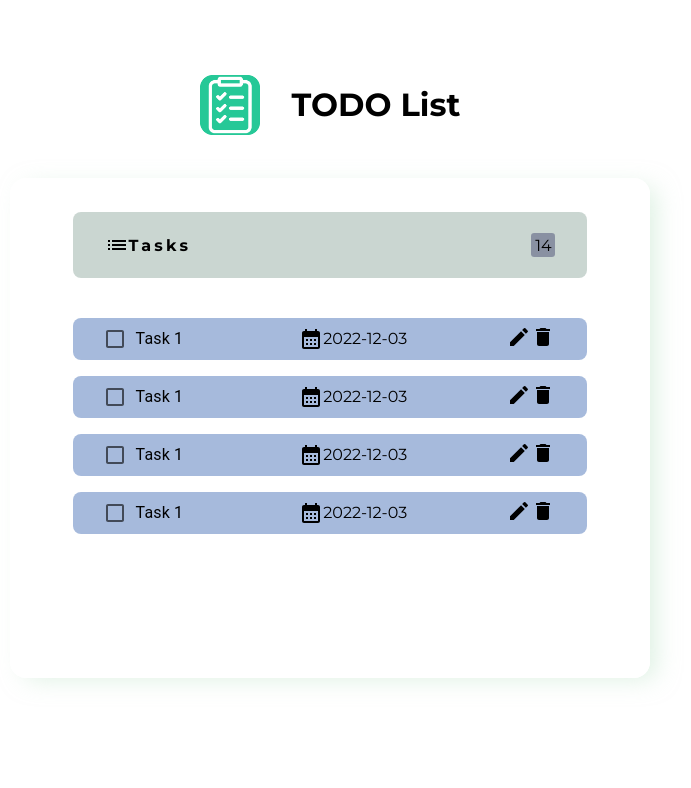
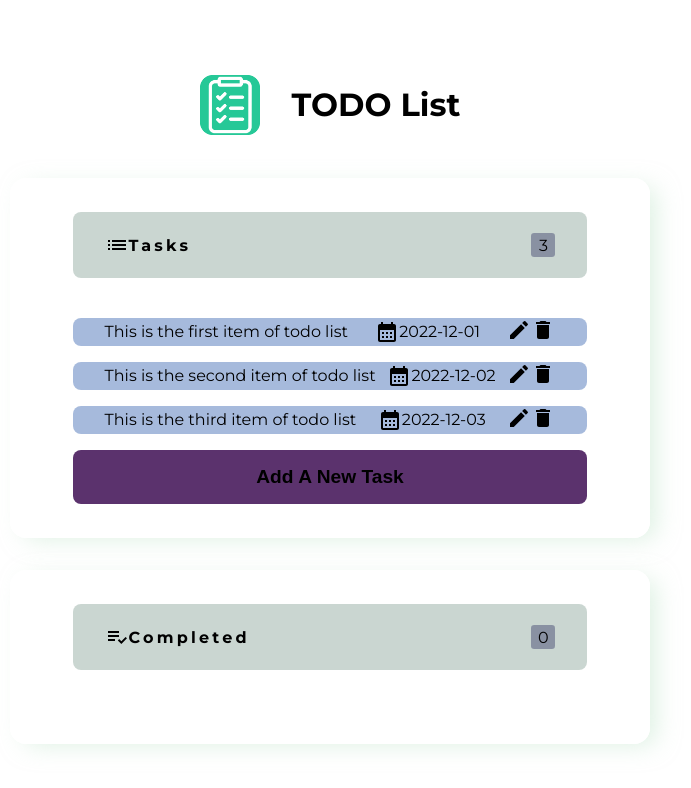
Before and after one commit to h-razavi/todo-crud-app, a Next.js app: page / in a window 1280 px wide. Shown: the top 788 px of the page, without its empty margins (310-1001 px from the left). Built offline with nearby package versions, Linux system fonts and the light colour scheme.

Commit message:
UI almost complete - modal remains

```diff
--- /dev/null
+++ b/data.ts
@@ -0,0 +1,23 @@
+export type TodoItemType = {
+  title: string;
+  id: string;
+  date: string;
+};
+
+export const data: TodoItemType[] = [
+  {
+    title: "This is the first item of todo list",
+    id: "1",
+    date: "2022-12-01",
+  },
+  {
+    title: "This is the second item of todo list",
+    id: "2",
+    date: "2022-12-02",
+  },
+  {
+    title: "This is the third item of todo list",
+    id: "3",
+    date: "2022-12-03",
+  },
+];
--- a/package.json
+++ b/package.json
@@ -17,6 +17,7 @@
     "@types/node": "18.11.10",
     "@types/react": "18.0.25",
     "@types/react-dom": "18.0.9",
+    "@types/react-redux": "^7.1.24",
     "eslint": "8.28.0",
     "eslint-config-next": "13.0.5",
     "next": "13.0.5",
--- a/pages/index.tsx
+++ b/pages/index.tsx
@@ -5,6 +5,11 @@ import logo from "../public/logo.png";
 import Box from "../src/components/Box";
 import TaskCounter from "../src/components/TaskCounter";
 import Task from "../src/components/Task";
+import ListIcon from '@mui/icons-material/List';
+import PlaylistAddCheckIcon from '@mui/icons-material/PlaylistAddCheck';
+import TaskButton from "../src/components/TaskButton";
+import { data } from "../data";
+import TaskModal from "../src/components/TaskModal";
 
 export default function Home() {
   return (
@@ -32,13 +37,17 @@ export default function Home() {
         </header>
 
         <Box>
-          <TaskCounter />
+          <TaskCounter title="Tasks" icon={<ListIcon />} counter={data.length} />
          <div className={styles.seperator} />
-          <Task />
-          <Task />
-          <Task />
-          <Task />
+            {/* tasks here */}
+            {data.map(item=><Task title={item.title} date={item.date} />)}
+          <TaskButton text="Add A New Task" />
         </Box>
+        <Box>
+          <TaskCounter title="Completed" icon={<PlaylistAddCheckIcon />} counter={0} />
+          <div className={styles.seperator} />
+        </Box>
+        <TaskModal />
       </main>
     </div>
   );
--- a/src/components/Task.tsx
+++ b/src/components/Task.tsx
@@ -1,22 +1,20 @@
 import React from "react";
 import styles from "../../styles/Task.module.css";
-import FormGroup from "@mui/material/FormGroup";
-import FormControlLabel from "@mui/material/FormControlLabel";
-import Checkbox from "@mui/material/Checkbox";
 import CalendarMonthIcon from "@mui/icons-material/CalendarMonth";
 import EditIcon from '@mui/icons-material/Edit';
 import DeleteIcon from '@mui/icons-material/Delete';
 
-type Props = {};
+type Props = {
+    title : string,
+    date : string
+};
 
-function Task({}: Props) {
+function Task({title,date}: Props) {
   return (
     <div className={styles.container}>
-      <FormGroup>
-        <FormControlLabel control={<Checkbox />} label="Task 1" />
-      </FormGroup>
+        <span>{title}</span>
       <div className={styles.date}>
-        <CalendarMonthIcon /> 2022-12-03
+        <CalendarMonthIcon /> {date}
       </div>
       <div className={styles.editButtons}>
         <EditIcon />
--- /dev/null
+++ b/src/components/TaskButton.tsx
@@ -0,0 +1,17 @@
+import React from 'react';
+import styles from '../../styles/Button.module.css'
+import Button from '@mui/material/Button';
+
+type Props = {
+    text : string
+}
+
+function TaskButton({text}: Props) {
+  return (
+    <button className={styles.button}>
+        {text}
+    </button>
+  )
+}
+
+export default TaskButton;
--- a/src/components/TaskCounter.tsx
+++ b/src/components/TaskCounter.tsx
@@ -1,14 +1,18 @@
 import React from 'react'
 import styles from '../../styles/TaskCounter.module.css'
-import ListIcon from '@mui/icons-material/List';
-type Props = {}
 
-function TaskCounter({}: Props) {
+type Props = {
+    title : string
+    icon : React.ReactElement,
+    counter: number
+}
+
+function TaskCounter({title ,icon , counter}: Props) {
   return (
     <div className={styles.container}>
 
-        <h4 className={styles.title}><ListIcon />Tasks</h4>
-        <div className={styles.badge}>14</div>
+        <h4 className={styles.title}>{icon}{title}</h4>
+        <div className={styles.badge}>{counter}</div>
     </div>
   )
 }
--- /dev/null
+++ b/src/components/TaskModal.tsx
@@ -0,0 +1,17 @@
+import React, { useState } from "react";
+// use Dialog
+
+type Props = {};
+
+function TaskModal({}: Props) {
+  const [open, setOpen] = useState(false);
+  const handleCloseModal = () => {
+    setOpen(false);
+  };
+  return (
+    <div>
+    </div>
+  );
+}
+
+export default TaskModal;
--- a/styles/Box.module.css
+++ b/styles/Box.module.css
@@ -2,7 +2,6 @@
     border: 2px solid white;
     border-radius: 1rem;
     margin-top: 2rem;
-    height: 500px;
     box-shadow: 10px 5px 23px -4px rgba(190, 227, 199, 0.5);
     padding: 2rem;
 }
--- /dev/null
+++ b/styles/Button.module.css
@@ -0,0 +1,20 @@
+.button{
+    display: flex;
+    justify-content: center;
+    margin-inline: auto;
+    width: 90%;
+    background-color: var(--primary-purple);
+    padding: 1rem;
+    border: none;
+    border-radius: 0.5rem;
+    cursor: pointer;
+    font-size: 1.2rem;
+    font-weight: bold;
+}
+
+.button:hover{
+    background-color: blueviolet;
+}
+.button:active{
+    background-color: blueviolet;
+}
```
Also changed, not shown: store/store.ts (added, +12 -0 lines), store/todo-slice.ts (added, +17 -0 lines), 1 other file (tests, documents, lock files or other folders).
